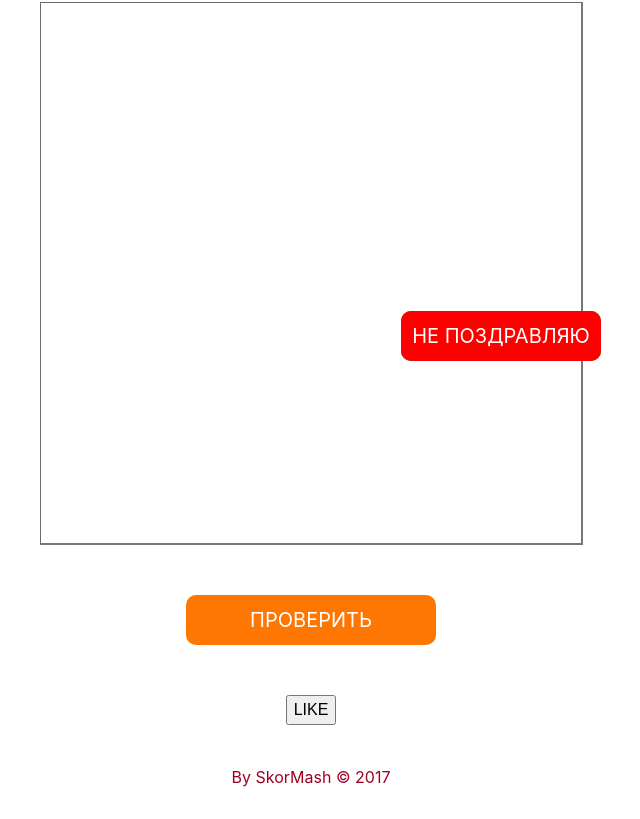
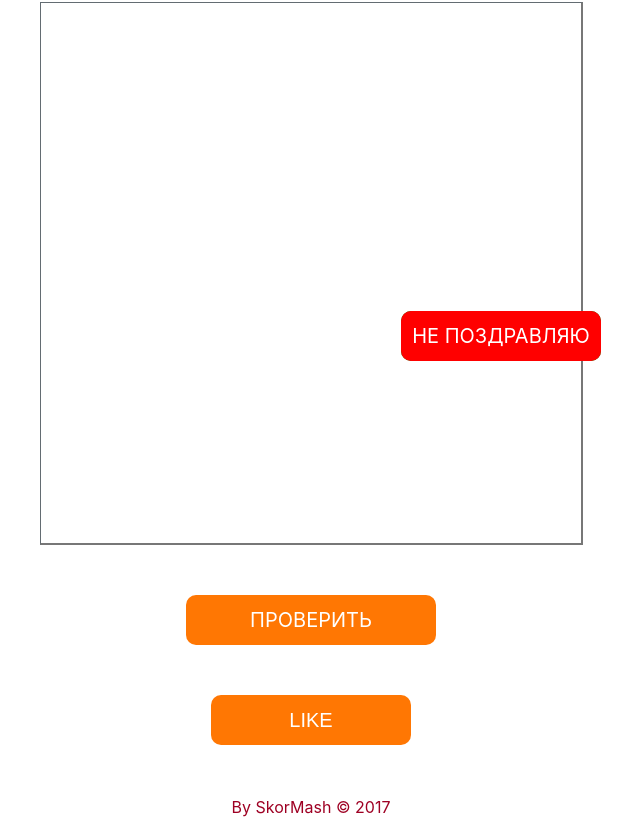
Before and after one commit to SkorobogatayaMasha/cw, a plain HTML site: page public/index.html in a window 1280 px wide. Shown: the part 493-1312 px from the top of the page, without its empty margins (329-969 px from the left). Before the commit the page ends 1282 px from the top, so only its background shows below. Drawn offline with nearby package versions, Linux system fonts and the light colour scheme; files that its build step writes are made by us from their sources; no server answers.

Commit message:
'qwerty'

```diff
--- a/public/index.html
+++ b/public/index.html
@@ -455,7 +455,7 @@ var h=" <br>";
         <div class="check-button" onclick="StartStop()">Проверить</div>
         <div class="win">Поздравляю!</div>
         <div class="lose">НЕ ПОЗДРАВЛЯЮ</div>
-        <div><form ><input type="button" value="LIKE" onclick="setStatusExecutor()"></form></div>
+        <div><form ><input type="button" class="liked" value="LIKE" onclick="setStatusExecutor()"></form></div>
     </div>
     <div id="tab-print">
 
```
